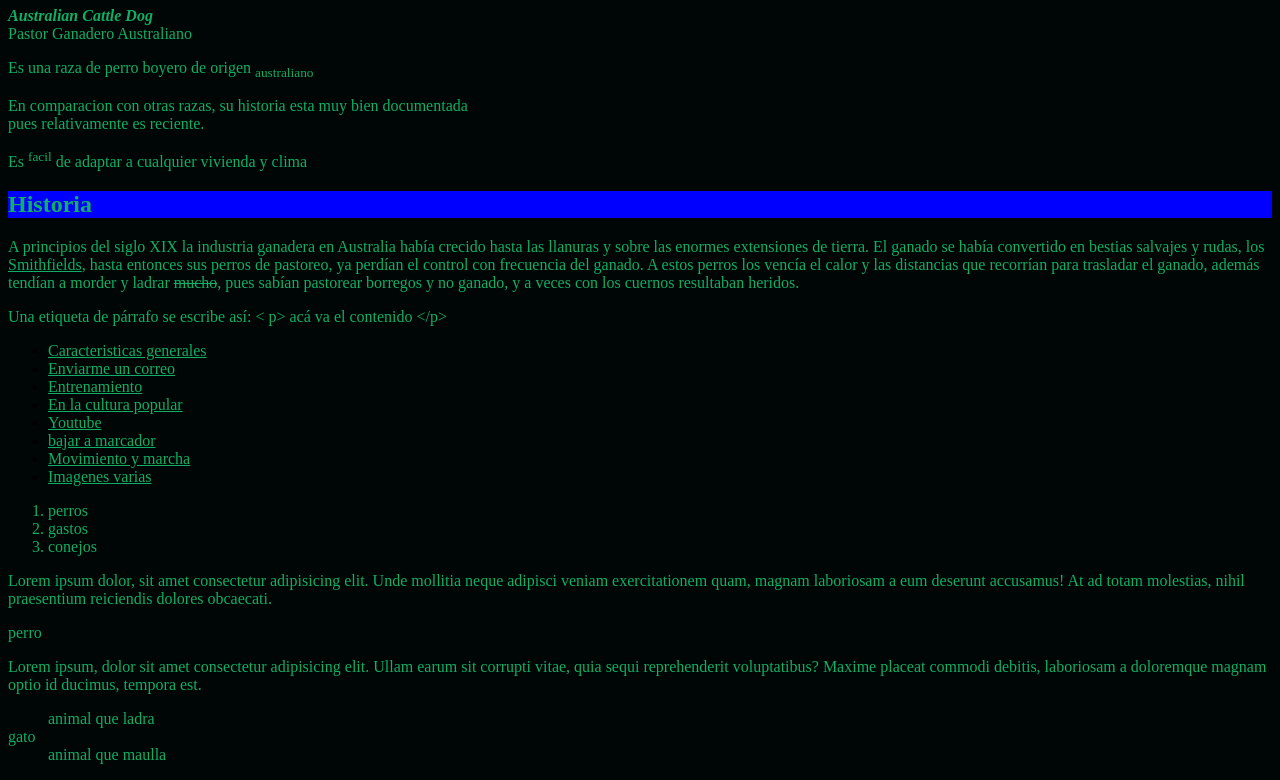
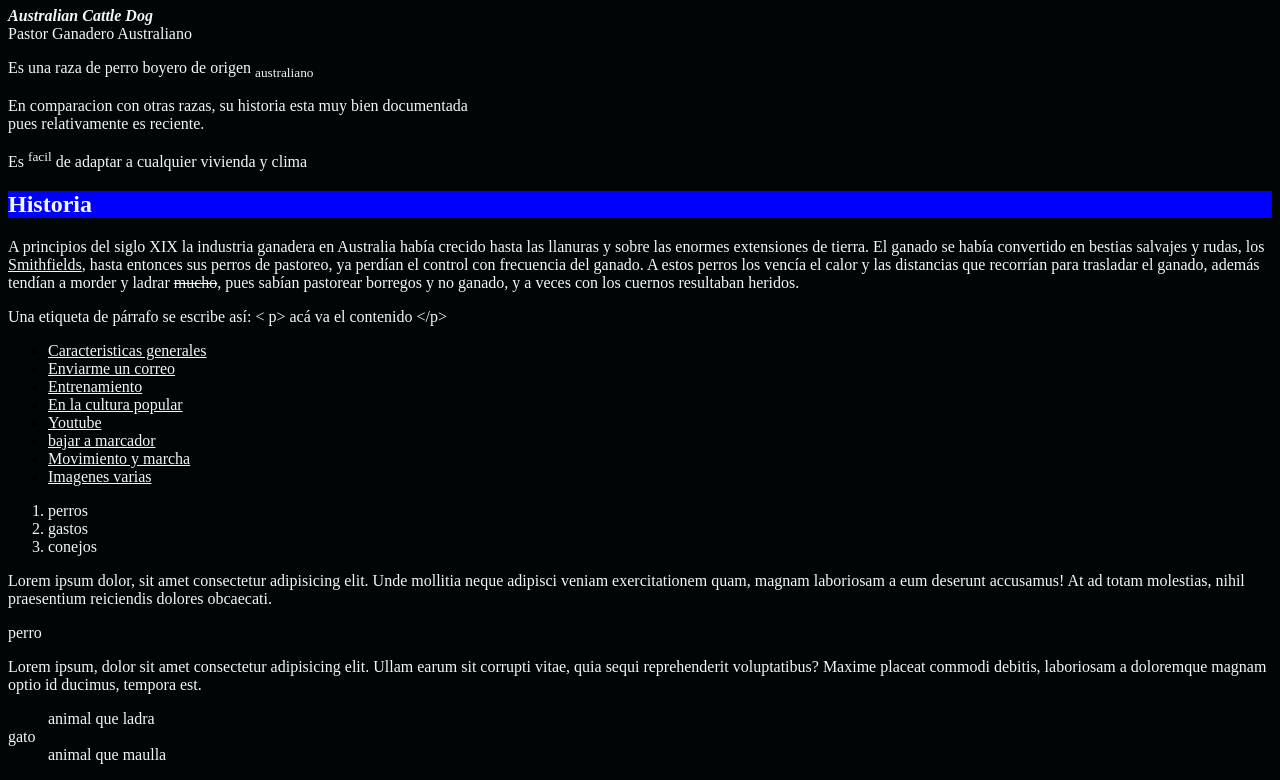
Before and after one commit to YoSoyRob/miPrimerapagina, a plain HTML site: page index.html in a window 1280 px wide. Shown: the part 73-853 px from the top of the page. Drawn offline with Linux system fonts and the light colour scheme.

Commit message:
cambio de color letras

```diff
--- a/style.css
+++ b/style.css
@@ -2,7 +2,7 @@
 
 body {
     background-color: rgb(0, 5, 5);
-    -webkit-text-fill-color: rgb(16, 175, 101);
+    -webkit-text-fill-color: rgb(243, 248, 246);
 }
 
 header{
```
